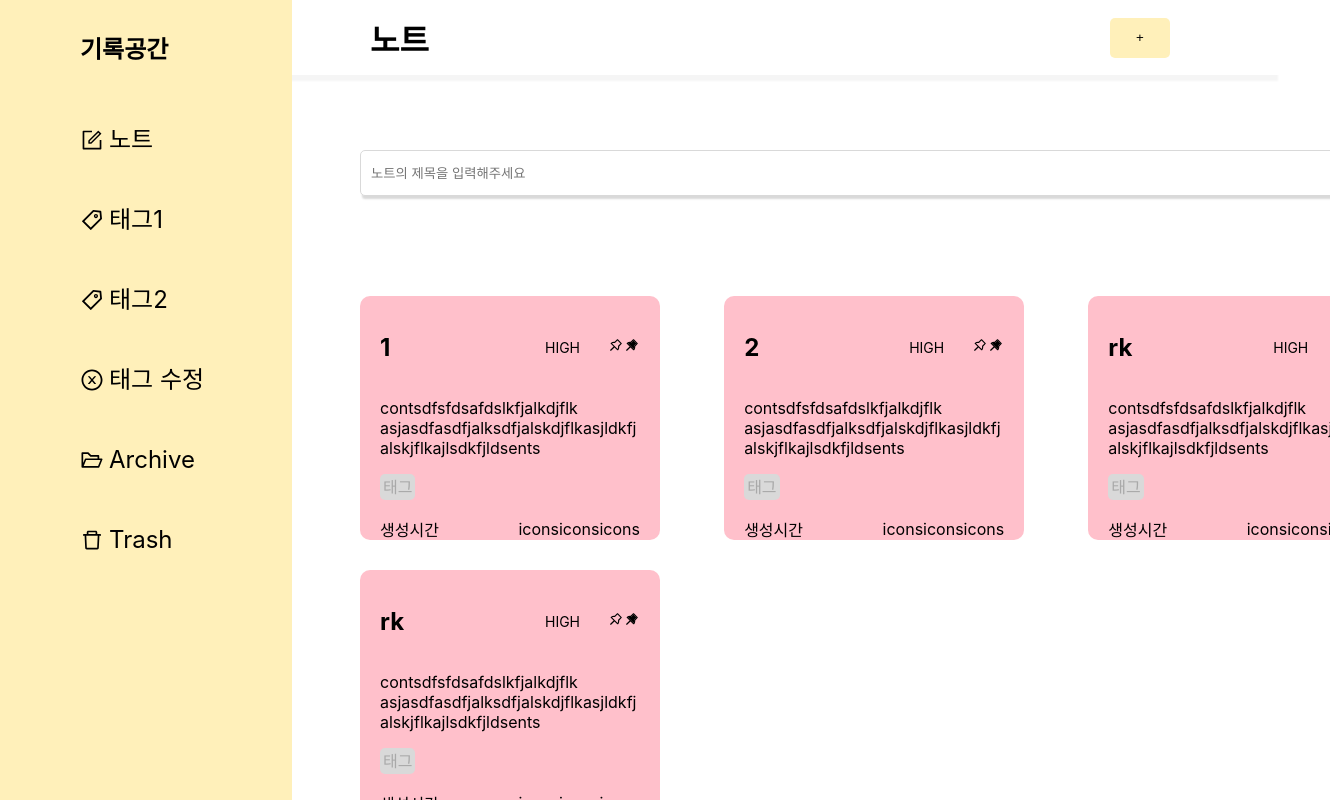
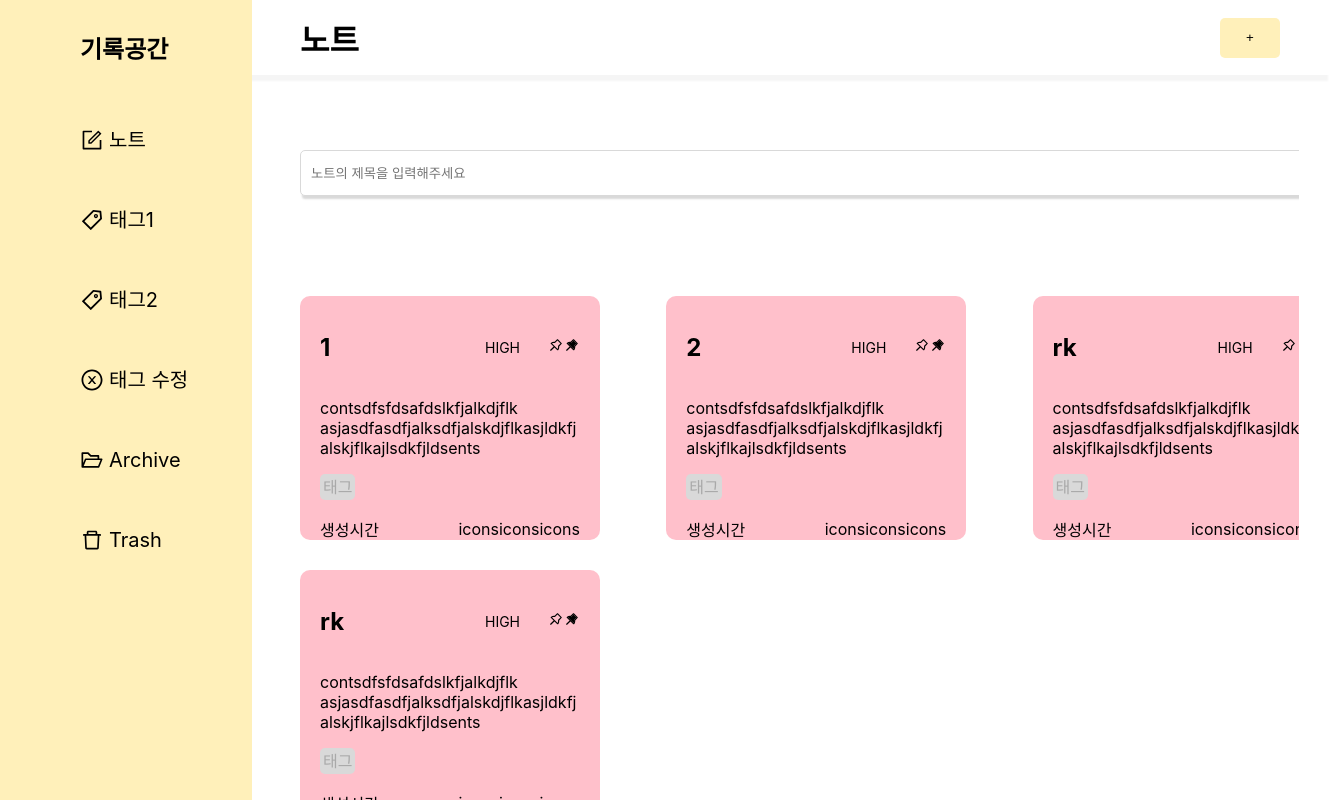
Before and after one commit to naringst/mind-store, a React (Create React App) app: page / in a window 1280 px wide. Shown: the whole page, 1330 px wide, since content can reach past the window. Built offline with nearby package versions, Linux system fonts and the light colour scheme.

Commit message:
fix : 반응형 CSS 수정 완료

```diff
--- a/src/components/Layout/Header.tsx
+++ b/src/components/Layout/Header.tsx
@@ -24,6 +24,7 @@ const StyledHeader = styled.header`
   height: 75px;
   width: 100%;
   margin: 0 0 0 0;
+  padding: 0 50px 0 0;
   display: flex;
   justify-content: space-between;
   align-items: center;
@@ -36,12 +37,19 @@ const H1 = styled.h1`
   @media screen and (max-width: 1016px) {
     margin: 80px;
   }
+  @media screen and (max-width: 860px) {
+    font-size: 28px;
+  }
+  @media screen and (max-width: 480px) {
+    font-size: 18px;
+  }
 `;
 
 const Button = styled.button`
+  margin: 10px 0px 10px;
   width: 60px;
   height: 40px;
-  margin: 10px 110px;
+
   background: #fff0ba;
   border-radius: 5px;
   cursor: pointer;
--- a/src/components/Layout/Layout.tsx
+++ b/src/components/Layout/Layout.tsx
@@ -30,17 +30,18 @@ const RightDiv = styled.div`
   flex-direction: column;
   width: 100%;
   height: 100vh;
-  margin-left: 100px;
+  margin-left: 30px;
   @media screen and (max-width: 1016px) {
-    margin: 0;
+    margin: 0px;
   }
 `;
 
 const HomeDiv = styled.div`
-  width: 83%;
+  width: 83.5%;
+  padding-left: 0px;
   padding-right: 10px;
   position: fixed;
-  left: 280px;
+  left: 220px;
   height: 100vh;
   top: 100px;
   overflow: scroll;
--- a/src/components/Layout/Sidebar.tsx
+++ b/src/components/Layout/Sidebar.tsx
@@ -91,7 +91,7 @@ const SideDiv = styled.div`
   left: 0;
   height: 100vh;
   top: 0;
-  width: 272px;
+  width: 232px;
   padding-left: 20px;
 
   @media screen and (max-width: 1016px) {
@@ -109,6 +109,7 @@ const H1 = styled.h1`
 
 const Span = styled.span`
   margin: 0 5px;
+  font-size: 20px;
 `;
 const Ul = styled.ul`
   padding-top: 5px;
--- a/src/components/Pages/Home.tsx
+++ b/src/components/Pages/Home.tsx
@@ -28,13 +28,14 @@ const Div = styled.div`
   justify-content: center;
   margin-right: 100px;
 
-  @media screen and (max-width: 960) {
+  @media screen and (max-width: 960px) {
     width: 100%;
   }
 `;
 
 const NoteSearchInput = styled.input`
   padding: 2px 10px;
+
   width: 100%;
   height: 40px;
   border: 1px solid #d9d9d9;
@@ -43,7 +44,7 @@ const NoteSearchInput = styled.input`
   margin: 10px 0;
 
   @media screen and (max-width: 1016px) {
-    margin: 20px 80px;
+    margin: 20px 0px;
   }
 `;
 
```
Also changed, not shown: src/components/Home.tsx (deleted, +0 -12 lines).
